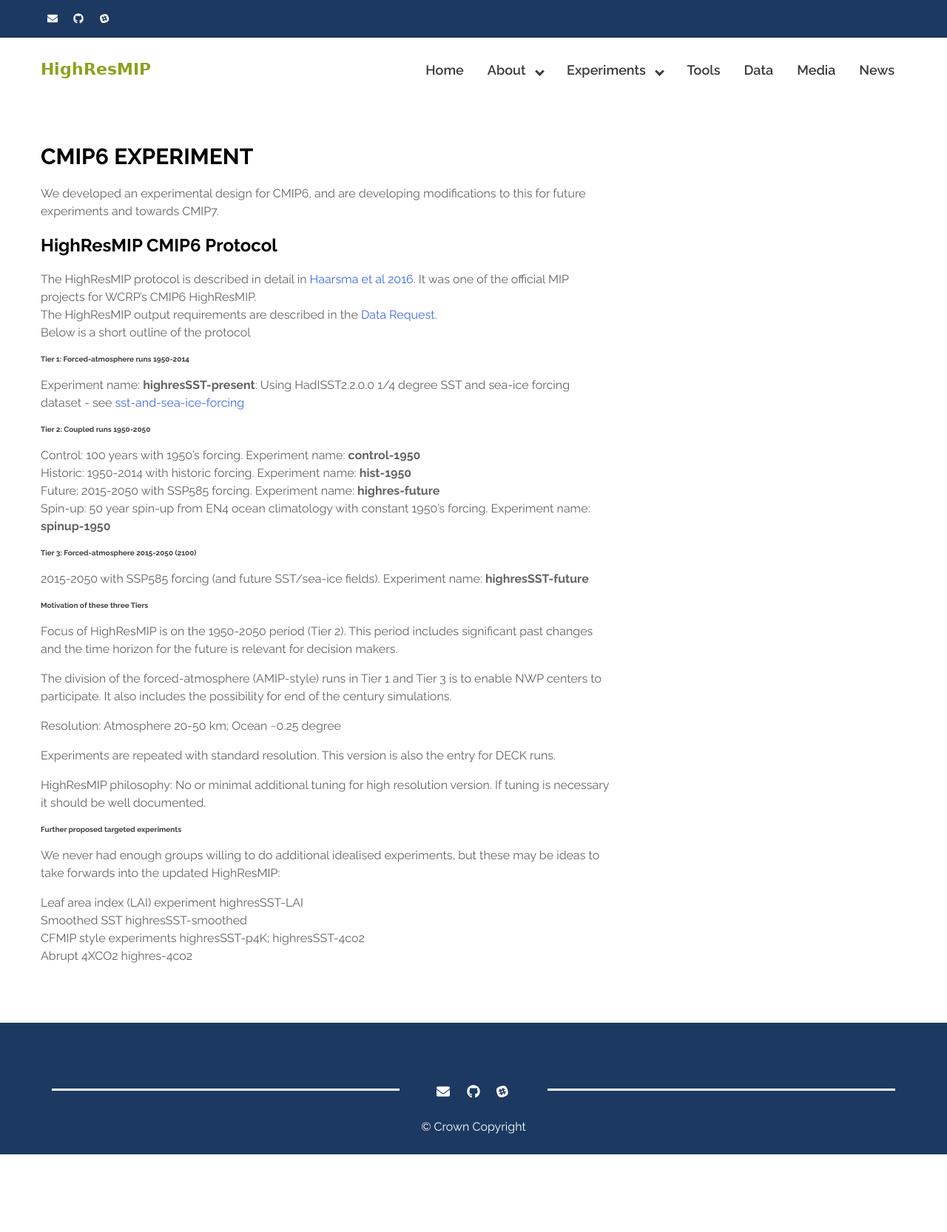
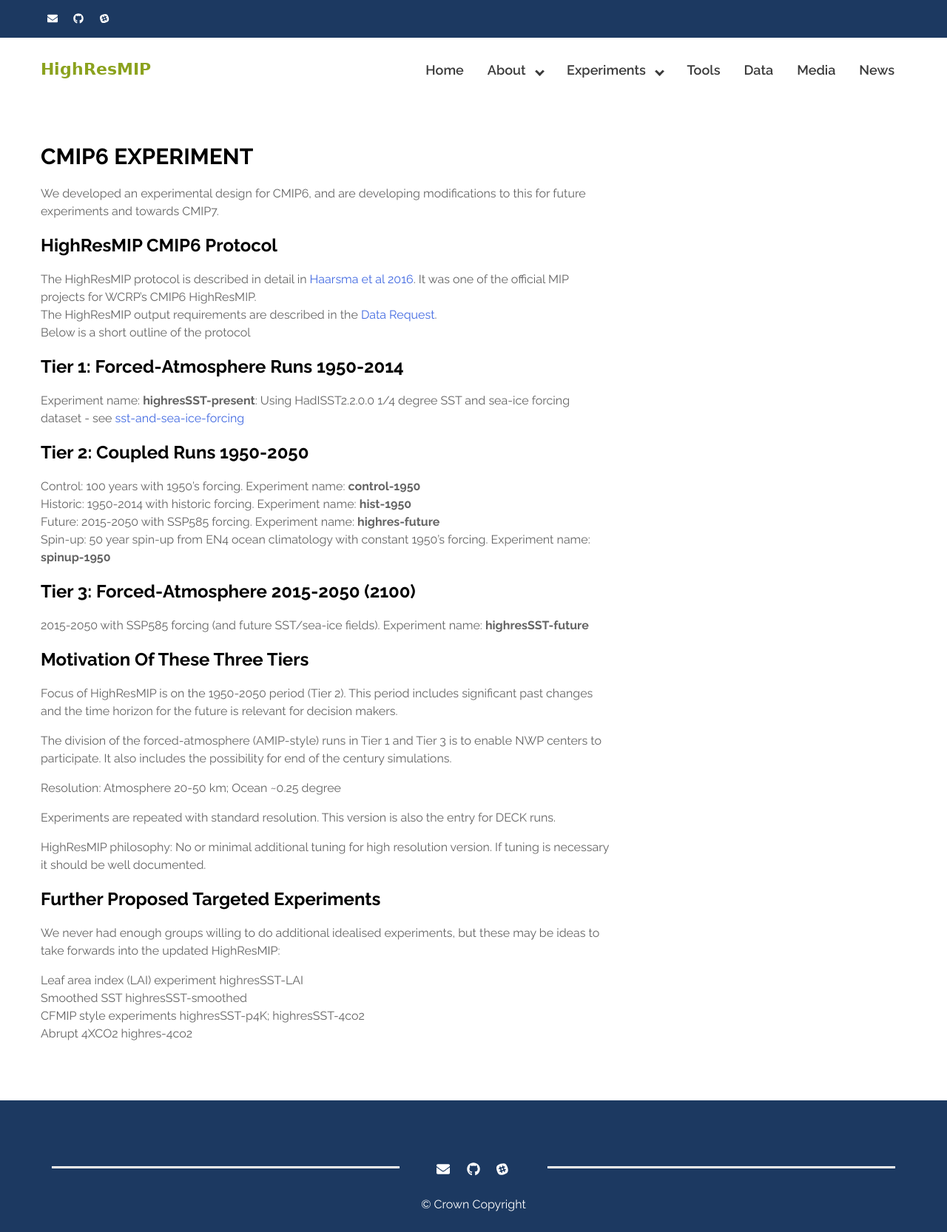
Before and after one commit to HighResMIP2/HighResMIP2.github.io, a Jekyll site: the page built from experiment_cmip6.md, in a window 1280 px wide. Shown: the whole page at 74% size. Built offline with Jekyll 4.4.1, drawn with Linux system fonts in a browser that asks for light colours; before the commit the page ends 1561 px from its top, so only the background shows below that.

Commit message:
Increase min size to ### subheading

```diff
--- a/experiment_cmip6.md
+++ b/experiment_cmip6.md
@@ -11,19 +11,19 @@ The HighResMIP protocol is described in detail in [Haarsma et al 2016](http://ww
 The HighResMIP output requirements are described in the [Data Request](https://earthsystemcog.org/projects/wip/CMIP6DataRequest%20CMIP6).
 Below is a short outline of the protocol
 
-#### Tier 1: Forced-atmosphere  runs 1950-2014
+### Tier 1: Forced-atmosphere  runs 1950-2014
 Experiment name: **highresSST-present**: Using HadISST2.2.0.0 1/4 degree SST and sea-ice forcing dataset - see [sst-and-sea-ice-forcing](../sst_seaice_forcing/)
 
-#### Tier 2: Coupled runs 1950-2050
+### Tier 2: Coupled runs 1950-2050
 Control:   100 years with 1950's forcing.        Experiment name: **control-1950**
 Historic:  1950-2014  with historic forcing.     Experiment name: **hist-1950**
 Future:    2015-2050 with SSP585 forcing.        Experiment name: **highres-future**
 Spin-up:  50 year spin-up from EN4 ocean climatology with constant 1950's forcing. Experiment name: **spinup-1950**
 
-#### Tier 3: Forced-atmosphere 2015-2050 (2100)
+### Tier 3: Forced-atmosphere 2015-2050 (2100)
 2015-2050 with SSP585 forcing (and future SST/sea-ice fields).  Experiment name: **highresSST-future**
 
-#### Motivation of these three Tiers
+### Motivation of these three Tiers
 
 Focus of HighResMIP is on the 1950-2050 period (Tier 2). This period includes significant past changes and the time horizon for the future is relevant for decision makers.
 
@@ -35,7 +35,7 @@ Experiments are repeated with standard resolution. This version is also the entr
 
 HighResMIP philosophy: No or minimal additional tuning for high resolution version. If tuning is necessary it should be well documented.
 
-#### Further proposed targeted experiments
+### Further proposed targeted experiments
 We never had enough groups willing to do additional idealised experiments, but these may be ideas to take forwards into the updated HighResMIP:
 
 Leaf area index (LAI) experiment highresSST-LAI
```
